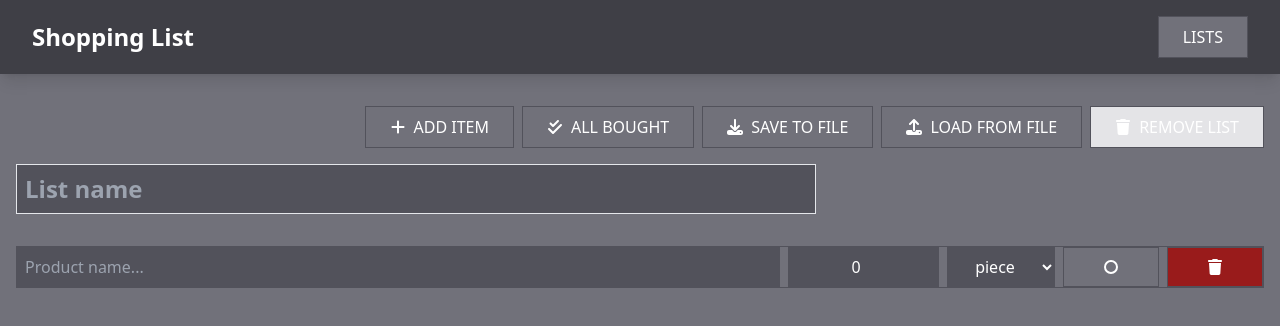
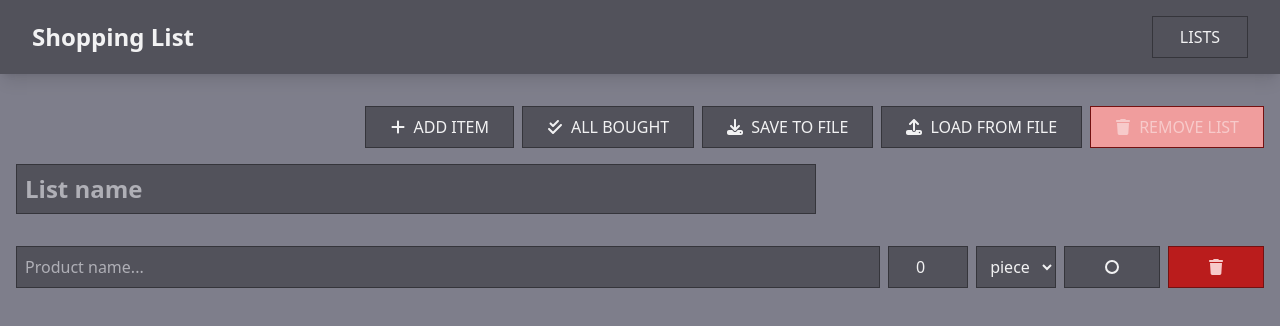
Before and after one commit to antklim89/shopping_list, a React app: page / in a window 1280 px wide. Both pictures are taken after a click on the button "ADD ITEM". Shown: the top 326 px of the page. Built offline with nearby package versions, Linux system fonts and the light colour scheme; the HTML template or start-up script is replaced by a standard one.

Commit message:
refactor(styles): update colors

```diff
--- a/src/components/actions/actions-panel.tsx
+++ b/src/components/actions/actions-panel.tsx
@@ -8,7 +8,7 @@ import { ShareList } from './share-list';
 
 export function ActionsPanel() {
   return (
-    <div className="bg-primary flex justify-end gap-2">
+    <div className="flex justify-end gap-2">
       <ListCreate />
       <SelectAll />
       <SaveToFile />
--- a/src/components/actions/remove-list.tsx
+++ b/src/components/actions/remove-list.tsx
@@ -11,7 +11,7 @@ export function RemoveList() {
 
   return (
     <Button
-      className="bg-red-800 hover:bg-red-900"
+      className="btn-error"
       disabled={listsLength <= 1 || list == null}
       onClick={() => listRevome(currentListId)}
     >
--- a/src/components/feature/list-item.tsx
+++ b/src/components/feature/list-item.tsx
@@ -1,6 +1,5 @@
 import { motion } from 'framer-motion';
 import { FaCheck, FaO, FaTrash } from 'react-icons/fa6';
-import { Button } from '@/components/ui/button';
 import { units } from '@/lib/constants';
 import { useStore } from '@/lib/store';
 import type { ListItemType } from '@/lib/types';
@@ -19,13 +18,12 @@ export function ListItem({ items, listItemId }: { items: ListItemType; listItemI
   return (
     <motion.div
       animate={{ x: 0, opacity: 1 }}
-      className={cn('flex gap-2 justify-between border bg-primary-500 border-primary-600 flex-wrap sm:flex-nowrap', { 'border-green-800': items.selected })}
+      className={cn('flex gap-2 justify-between flex-wrap sm:flex-nowrap')}
       exit={{ x: 50, opacity: 0 }}
       initial={{ x: -50, opacity: 0 }}
     >
-      <div className="flex gap-2 w-full sm:w-auto sm:flex-[5_0_auto]">
+      <div className="flex gap-2 w-full sm:w-auto sm:flex-[2_0_auto]">
         <input
-          className="w-full p-2"
           disabled={items.selected}
           placeholder="Product name..."
           type="text"
@@ -35,7 +33,7 @@ export function ListItem({ items, listItemId }: { items: ListItemType; listItemI
       </div>
       <div className="flex gap-2 flex-[1] justify-end">
         <input
-          className="p-2 text-center"
+          className="text-center"
           disabled={items.selected}
           max={90000000}
           min={1}
@@ -44,7 +42,7 @@ export function ListItem({ items, listItemId }: { items: ListItemType; listItemI
           onChange={e => handleChange({ qty: e.target.valueAsNumber })}
         />
         <select
-          className="p-2 text-center"
+          className="text-center"
           disabled={items.selected}
           value={items.unit}
           onChange={e => handleChange({ unit: e.target.value as typeof units[number] })}
@@ -54,19 +52,21 @@ export function ListItem({ items, listItemId }: { items: ListItemType; listItemI
           ))}
         </select>
 
-        <Button
-          className={cn('p-2 w-24 flex justify-center', { 'bg-green-800 hover:bg-green-900': items.selected })}
+        <button
+          className={cn('btn-primary', { 'btn-success': items.selected })}
+          type="button"
           onClick={() => handleChange({ selected: !items.selected })}
         >
           {items.selected ? <FaCheck /> : <FaO />}
-        </Button>
+        </button>
 
-        <Button
-          className="bg-red-800 hover:bg-red-900 p-2 w-24 flex justify-center"
+        <button
+          className="btn-error"
+          type="button"
           onClick={() => listItemDelete(currentListId, listItemId)}
         >
           <FaTrash />
-        </Button>
+        </button>
       </div>
     </motion.div>
   );
--- a/src/components/layout/header.tsx
+++ b/src/components/layout/header.tsx
@@ -3,9 +3,9 @@ import { ListsDrawer } from '@/components/feature/lists-drawer';
 
 export function Header() {
   return (
-    <header className="bg-primary-700 p-4 mb-8 shadow-lg">
+    <header className="bg-primary p-4 mb-8 shadow-lg">
       <div className="container flex items-center justify-between">
-        <h1 className="text-white text-2xl font-bold">Shopping List</h1>
+        <h1 className="text-primary-foreground text-2xl font-bold">Shopping List</h1>
         <nav>
           <ul className="flex space-x-4">
             <li>
--- a/src/components/ui/button.tsx
+++ b/src/components/ui/button.tsx
@@ -2,13 +2,27 @@ import { type ComponentProps, forwardRef } from 'react';
 import { cn } from '@/lib/utils';
 
 
-export const Button = forwardRef<HTMLButtonElement, ComponentProps<'button'>>(({ className, ...props }, ref) => {
+const classes = {
+  default: 'border-primary-border bg-primary hover:bg-primary-dark text-primary-foreground disabled:bg-primary-light',
+  success: 'border-success-border bg-success hover:bg-success-dark text-success-foreground disabled:bg-success-light',
+  error: 'border-error-border bg-error hover:bg-error-dark text-error-foreground disabled:bg-error-light',
+};
+
+export const Button = forwardRef<HTMLButtonElement, ComponentProps<'button'> & { variant?: keyof typeof classes }>(({
+  className,
+  variant = 'default',
+  ...props
+}, ref) => {
   return (
     <button
       ref={ref}
       type="button"
       {...props}
-      className={cn('flex justify-center items-center border border-primary-600 disabled:bg-primary-200 bg-primary-500 hover:bg-primary-600 text-white px-6 py-2 transition-colors uppercase', className)}
+      className={cn(
+        // 'flex justify-center items-center border px-6 py-2 transition-colors uppercase',
+        classes[variant],
+        className,
+      )}
     />
   );
 });
--- a/src/components/ui/drawer.tsx
+++ b/src/components/ui/drawer.tsx
@@ -25,7 +25,7 @@ const DrawerOverlay = forwardRef<
   React.ComponentPropsWithoutRef<typeof DrawerPrimitive.Overlay>
 >(({ className, ...props }, ref) => (
   <DrawerPrimitive.Overlay
-    className={cn('fixed inset-0 z-50 bg-primary-600/80', className)}
+    className={cn('fixed inset-0 z-50 bg-primary/60', className)}
     ref={ref}
     {...props}
   />
@@ -53,7 +53,7 @@ function DrawerTitle({ className, ...props }: ComponentPropsWithoutRef<typeof Dr
   return (
     <DrawerPrimitive.Title
       className={cn(
-        'text-white text-lg font-semibold leading-none tracking-tight',
+        'text-primary-foreground text-lg font-semibold leading-none tracking-tight',
         className,
       )}
       {...props}
--- /dev/null
+++ b/src/components/ui/input.tsx
@@ -0,0 +1,12 @@
+import type { ComponentProps } from 'react';
+import { cn } from '@/lib/utils';
+
+
+export function Input({ className, ...props }: ComponentProps<'input'>) {
+  return (
+    <input
+      className={cn('w-full min-w-20 p-2 border bg-primary text-primary-foreground border-primary-border placeholder:text-gray-400', className)}
+      {...props}
+    />
+  );
+}
--- /dev/null
+++ b/src/components/ui/select.tsx
@@ -0,0 +1,12 @@
+import type { ComponentProps } from 'react';
+import { cn } from '@/lib/utils';
+
+
+export function Select({ className, ...props }: ComponentProps<'select'>) {
+  return (
+    <select
+      className={cn('w-full min-w-20 p-2 border bg-primary text-primary-foreground border-primary-border placeholder:text-gray-400', className)}
+      {...props}
+    />
+  );
+}
--- a/src/index.css
+++ b/src/index.css
@@ -2,16 +2,60 @@
 @tailwind components;
 @tailwind utilities;
 
-body {
-  @apply bg-primary-500;
+input,
+select {
+  @apply w-full min-w-20 p-2 border bg-primary text-primary-foreground border-primary-border placeholder:text-primary-light disabled:bg-gray-400 disabled:text-gray-600;
 }
 
-input:disabled,
-select:disabled {
-  @apply text-slate-400;
+button {
+  @apply flex min-w-24 justify-center items-center border px-6 py-2 transition-colors uppercase;
 }
 
-input,
-select {
-  @apply bg-primary-600 text-white;
+button.btn-primary {
+  @apply border-primary-border bg-primary hover:bg-primary-dark text-primary-foreground disabled:bg-primary-light;
 }
+
+button.btn-success {
+  @apply border-success-border bg-success hover:bg-success-dark text-success-foreground disabled:bg-success-light;
+}
+
+button.btn-error {
+  @apply border-error-border bg-error hover:bg-error-dark text-error-foreground disabled:bg-error-light;
+}
+
+@layer base {
+  :root {
+    --primary-foreground: 240 5% 95%;
+    --primary-light: 240 5% 70%;
+    --primary: 240 5% 34%;
+    --primary-dark: 240 5% 26%;
+    --primary-border: 240 5% 22%;
+
+    --success-foreground: 143 64% 88%;
+    --success-light: 143 64% 60%;
+    --success: 143 64% 24%;
+    --success-dark: 143 64% 16%;
+    --success-border: 143 64% 8%;
+
+    --error-foreground: 0 74% 88%;
+    --error-light: 0 74% 78%;
+    --error: 0 74% 42%;
+    --error-dark: 0 74% 34%;
+    --error-border: 0 74% 26%;
+
+    --background: 240 5% 52%;
+    --foreground: 240 5% 90%;
+
+    --border: 240 5% 28%;
+    --input: 240 5% 38%;
+  }
+}
+
+@layer base {
+  * {
+    @apply border-border;
+  }
+  body {
+    @apply bg-background text-foreground;
+  }
+}
--- a/tailwind.config.js
+++ b/tailwind.config.js
@@ -1,4 +1,3 @@
-import { zinc } from 'tailwindcss/colors';
 
 
 /** @type {import('tailwindcss').Config} */
@@ -14,9 +13,30 @@ export default {
         padding: '1rem',
       },
       colors: {
+        border: 'hsl(var(--border))',
+        input: 'hsl(var(--input))',
+        background: 'hsl(var(--background))',
+        foreground: 'hsl(var(--foreground))',
         primary: {
-          DEFAULT: zinc[500],
-          ...zinc,
+          DEFAULT: 'hsl(var(--primary))',
+          foreground: 'hsl(var(--primary-foreground))',
+          border: 'hsl(var(--primary-border))',
+          dark: 'hsl(var(--primary-dark))',
+          light: 'hsl(var(--primary-light))',
+        },
+        error: {
+          DEFAULT: 'hsl(var(--error))',
+          foreground: 'hsl(var(--error-foreground))',
+          border: 'hsl(var(--error-border))',
+          dark: 'hsl(var(--error-dark))',
+          light: 'hsl(var(--error-light))',
+        },
+        success: {
+          DEFAULT: 'hsl(var(--success))',
+          foreground: 'hsl(var(--success-foreground))',
+          border: 'hsl(var(--success-border))',
+          dark: 'hsl(var(--success-dark))',
+          light: 'hsl(var(--success-light))',
         },
       },
     },
```
